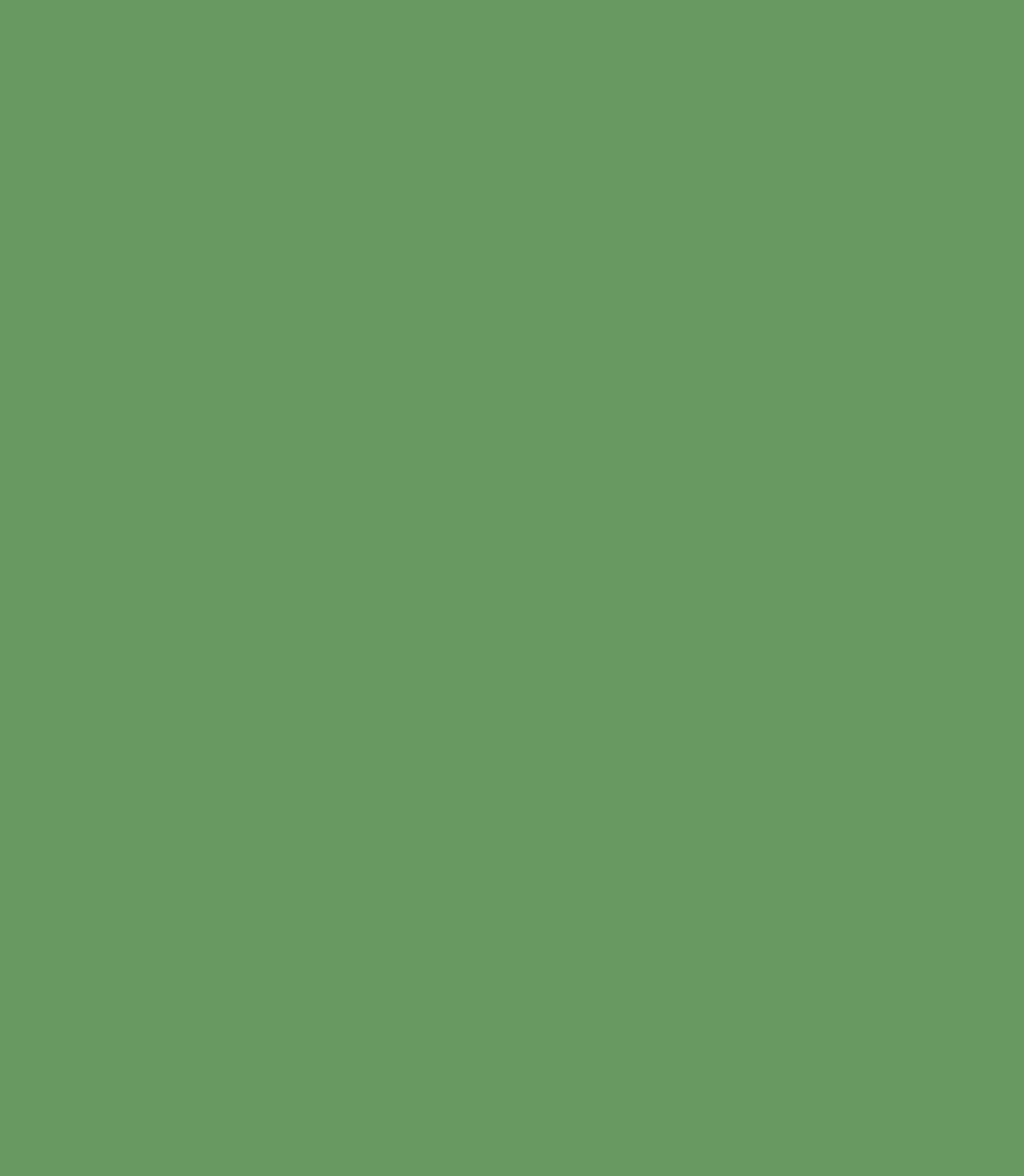
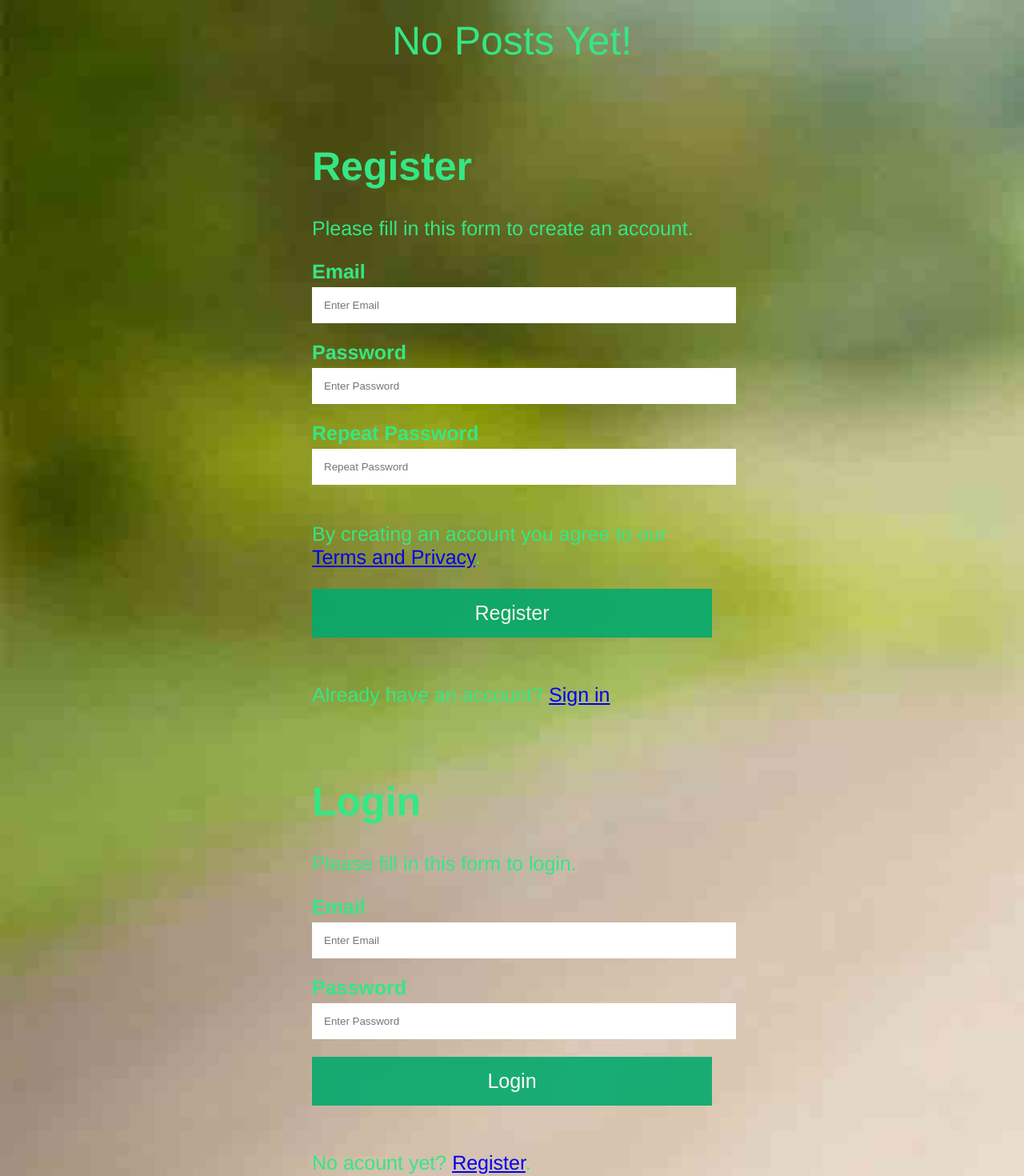
Before and after one commit to Lypi1003/Photograph, a React (Create React App) app in the folder client/: page / in a window 1280 px wide. Shown: the part 900-2370 px from the top of the page at 80% size. Before the commit the page ends 829 px from the top, so only its background shows below. Built offline with nearby package versions, Linux system fonts and the light colour scheme.

Commit message:
add login and register html

```diff
--- a/client/src/App.css
+++ b/client/src/App.css
@@ -89,3 +89,62 @@ body {
   .card button:hover {
     opacity: 0.7;
   }
+
+  .no-posts{
+    display: block;
+    position: center;
+    bottom: 0;
+    text-align: center;
+    font-size: 50px;
+  }
+  .register-div{
+    max-width: 600px;
+  min-width: 320px;
+  width: 100%;
+  margin: 70px auto;
+  border: 1px solid;
+  top: 0;
+  padding: 15px;
+  font-size: 25px;
+
+  }
+  .container {
+    margin-left: auto;
+    margin-right: auto;
+    margin-top: auto;
+    margin-bottom: auto;
+    padding: 16px;
+    width: 500px;
+    position: center;
+    font-size: 25px;
+  }
+
+  input[type=text], input[type=password] {
+    width: 100%;
+    padding: 15px;
+    margin: 5px 0 22px 0;
+    display: inline-block;
+    border: none;
+
+  }
+
+  input[type=text]:focus, input[type=password]:focus {
+    background-color: #ddd;
+    outline: none;
+  }
+
+  .registerbtn {
+    background-color: #04AA6D;
+    color: white;
+    padding: 16px 20px;
+    margin: 0 0;
+    border: none;
+    cursor: pointer;
+    width: 100%;
+    opacity: 0.9;
+    font-size: 25px;
+  }
+
+  .registerbtn:hover {
+    opacity:1;
+  }
--- a/client/src/App.js
+++ b/client/src/App.js
@@ -2,6 +2,8 @@ import { Header } from "./components/Header";
 import './App.css';
 import { Footer } from "./components/Footer";
 import { Catalog } from "./components/Catalog";
+import { Register } from "./components/Register";
+import { Login } from "./components/Login";
 
 
 function App() {
@@ -14,6 +16,10 @@ function App() {
 
           <Catalog/>
 
+          <Register/>
+
+          <Login/>
+
       </main>
 
       <Footer />
--- a/client/src/components/Catalog.js
+++ b/client/src/components/Catalog.js
@@ -1,9 +1,10 @@
 export const Catalog = () => {
     return (
+        <>
             <div className="catalog">
                 <div className="card">
                     <p>
-                <img src="https://thumbs.dreamstime.com/b/autumn-fall-nature-scene-autumnal-park-beautiful-77869343.jpg" alt="Denim" style={{width:"100%"}} />
+                        <img src="https://thumbs.dreamstime.com/b/autumn-fall-nature-scene-autumnal-park-beautiful-77869343.jpg" alt="Denim" style={{ width: "100%" }} />
                     </p>
                     <h1>Tailored Jeans</h1>
                     <h2>Category: Product</h2>
@@ -15,7 +16,7 @@ export const Catalog = () => {
 
                 <div className="card">
                     <p>
-                    <img src="https://upload.wikimedia.org/wikipedia/commons/c/c8/Altja_j%C3%B5gi_Lahemaal.jpg" alt="Denim" style={{width:"100%"}} />
+                        <img src="https://upload.wikimedia.org/wikipedia/commons/c/c8/Altja_j%C3%B5gi_Lahemaal.jpg" alt="Denim" style={{ width: "100%" }} />
                     </p>
                     <h1>Tailored Jeans</h1>
                     <h2>Category: Product</h2>
@@ -27,7 +28,7 @@ export const Catalog = () => {
 
                 <div className="card">
                     <p>
-                <img src="https://assets.hongkiat.com/uploads/nature-photography/autumn-poolside.jpg" alt="Denim" style={{width:"100%"}} />
+                        <img src="https://assets.hongkiat.com/uploads/nature-photography/autumn-poolside.jpg" alt="Denim" style={{ width: "100%" }} />
                     </p>
                     <h1>Tailored Jeans</h1>
                     <h2>Category: Product</h2>
@@ -36,6 +37,14 @@ export const Catalog = () => {
                     <p><button>Like</button></p>
                     <p><button>Details</button></p>
                 </div>
+
+
             </div>
+            <span className="no-posts">
+                <p>
+                    No Posts Yet!
+                </p>
+            </span>
+        </>
     );
 }
--- /dev/null
+++ b/client/src/components/Login.js
@@ -0,0 +1,25 @@
+export const Login =() =>{
+    return(
+        <div classsname="login-div">
+
+            <form >
+                <div class="container">
+                    <h1>Login</h1>
+                    <p>Please fill in this form to login.</p>
+                    <label htmlFor="email"><b>Email</b></label>
+                    <input type="text" placeholder="Enter Email" name="email" id="email" required />
+
+                    <label htmlFor="psw"><b>Password</b></label>
+                    <input type="password" placeholder="Enter Password" name="psw" id="psw" required />
+
+
+                    <button type="submit" class="registerbtn">Login</button>
+                </div>
+
+                <div class="container signin">
+                    <p>No acount yet? <a href="/auth/register">Register</a>.</p>
+                </div>
+            </form>
+        </div>
+    );
+}
--- /dev/null
+++ b/client/src/components/Register.js
@@ -0,0 +1,27 @@
+export const Register = () => {
+    return (
+        <div classsname="register-div">
+
+            <form >
+                <div class="container">
+                    <h1>Register</h1>
+                    <p>Please fill in this form to create an account.</p>
+                    <label htmlFor="email"><b>Email</b></label>
+                    <input type="text" placeholder="Enter Email" name="email" id="email" required />
+
+                    <label htmlFor="psw"><b>Password</b></label>
+                    <input type="password" placeholder="Enter Password" name="psw" id="psw" required />
+
+                    <label htmlFor="psw-repeat"><b>Repeat Password</b></label>
+                    <input type="password" placeholder="Repeat Password" name="psw-repeat" id="psw-repeat" required />
+                    <p>By creating an account you agree to our <a href="/terms">Terms and Privacy</a>.</p>
+                    <button type="submit" class="registerbtn">Register</button>
+                </div>
+
+                <div class="container signin">
+                    <p>Already have an account? <a href="/auth/login">Sign in</a>.</p>
+                </div>
+            </form>
+        </div>
+    );
+}
```
Lines whose indentation alone changed are shown as unchanged.
